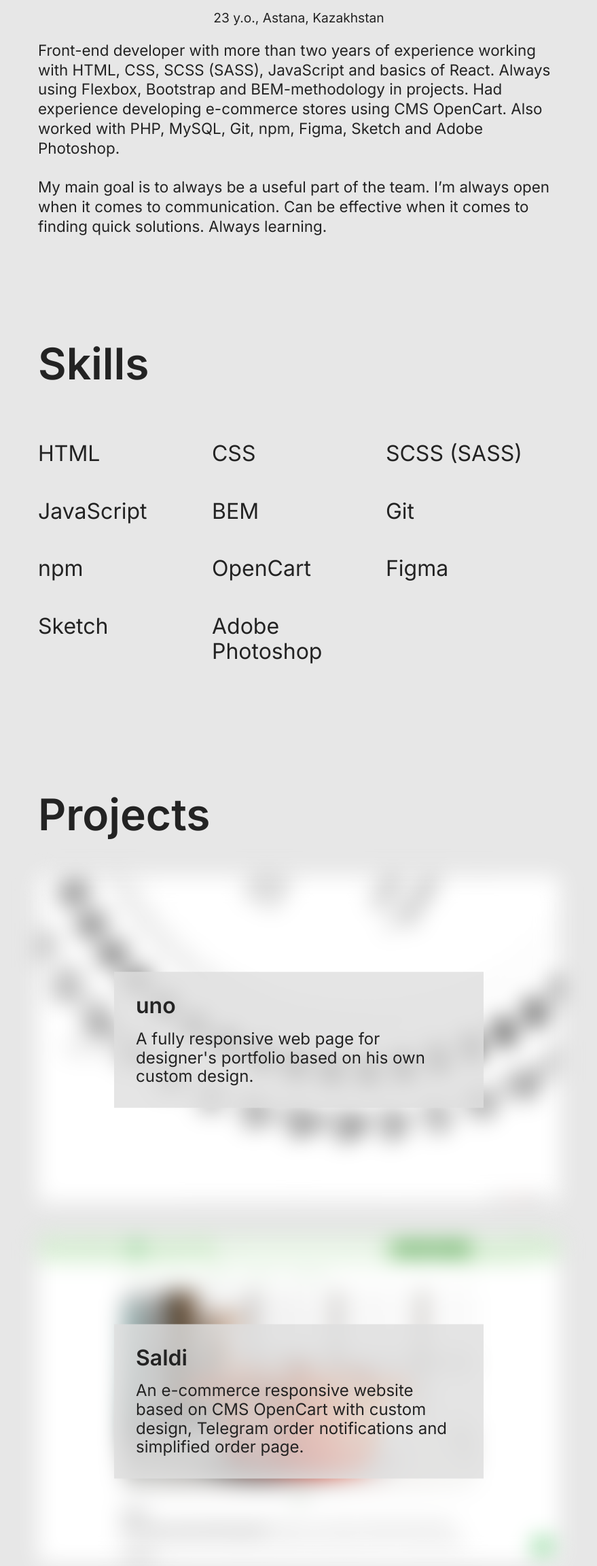
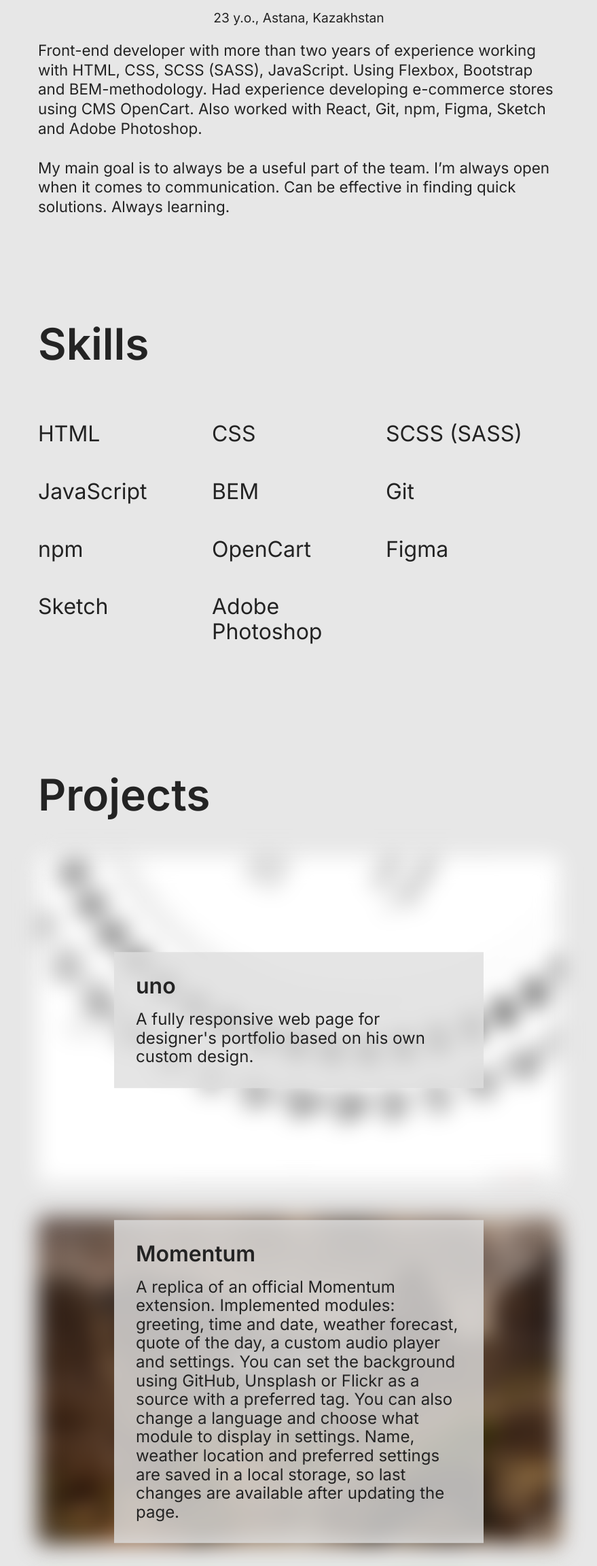
Before and after one commit to davilexx/portfolio, a plain HTML site: page index.html in a window 1280 px wide. Shown: the part 494-2797 px from the top of the page at 68% size, without its empty margins (200-1079 px from the left). Drawn offline with nearby package versions, Linux system fonts and the light colour scheme.

Commit message:
feat: update portfolio info

```diff
--- a/css/style.scss
+++ b/css/style.scss
@@ -370,7 +370,7 @@ h4 {
       filter: blur(0rem);
     }
 
-    @media screen and (max-width: 870px) {
+    @media screen and (max-width: 998px) {
       border-bottom-left-radius: 0;
       border-bottom-right-radius: 0;
     }
@@ -394,7 +394,7 @@ h4 {
       border-bottom-right-radius: 0.5rem;
     }
 
-    @media screen and (max-width: 870px) {
+    @media screen and (max-width: 998px) {
       position: static;
       transform: translate(0);
       margin-top: -0.2rem;
--- a/index.html
+++ b/index.html
@@ -59,16 +59,15 @@
               <p class="about__info">23 y.o., Astana, Kazakhstan</p>
               <p class="about__desc">
                 Front-end developer with more than two years of experience
-                working with HTML, CSS, SCSS (SASS), JavaScript and basics of React.
-                Always using Flexbox, Bootstrap and BEM-methodology in
-                projects. Had experience developing e-commerce stores using
-                CMS OpenCart. Also worked with PHP, MySQL, Git, npm, Figma,
+                working with HTML, CSS, SCSS (SASS), JavaScript.
+                Using Flexbox, Bootstrap and BEM-methodology. Had experience developing e-commerce stores using
+                CMS OpenCart. Also worked with React, Git, npm, Figma,
                 Sketch and Adobe Photoshop.
                 <br>
                 <br>
                 My main goal is to always be a useful part of the team. I’m
                 always open when it comes to communication. Can be effective
-                when it comes to finding quick solutions. Always learning.
+                in finding quick solutions. Always learning.
               </p>
             </div>
           </div>
@@ -112,6 +111,19 @@
                 </div>
               </div>
               <div class="projects__work work">
+                <img src="assets/img/projects-momentum.png" alt="Momentum" class="work__img">
+                <div class="work__info">
+                  <a class="work__link" href="https://davilexx.github.io/momentum/" target="_blank">Momentum</a>
+                  <p class="work__description">
+                    A replica of an official Momentum extension. Implemented modules: greeting, time and date, weather
+                    forecast, quote of the day, a custom audio player and settings. You can set the background using
+                    GitHub, Unsplash or Flickr as a source with a preferred tag. You can also change a language and
+                    choose what module to display in settings. Name, weather location and preferred settings are saved
+                    in a local storage, so last changes are available after updating the page.
+                  </p>
+                </div>
+              </div>
+              <div class="projects__work work">
                 <img src="assets/img/projects-saldi.png" alt="Saldi" class="work__img">
                 <div class="work__info">
                   <a class="work__link" href="https://saldi.kz/" target="_blank">Saldi</a>
@@ -131,19 +143,6 @@
                     A project I created while attending to RS School course Stage#1 in 2021.
                     This one contains a custom JS video player and image
                     slider in the Explore section. It’s also responsive.
-                  </p>
-                </div>
-              </div>
-              <div class="projects__work work">
-                <img src="assets/img/projects-momentum.png" alt="Momentum" class="work__img">
-                <div class="work__info">
-                  <a class="work__link" href="https://davilexx.github.io/momentum/" target="_blank">Momentum</a>
-                  <p class="work__description">
-                    Another project I developed at RS School. This is a
-                    replica of an official Momentum extension. Some of the
-                    implemented functionality: saving the name and the weather
-                    location in a local storage, an audio player, a randomized
-                    background and quotes, settings.
                   </p>
                 </div>
               </div>
```
Also changed, not shown: css/style.css.
